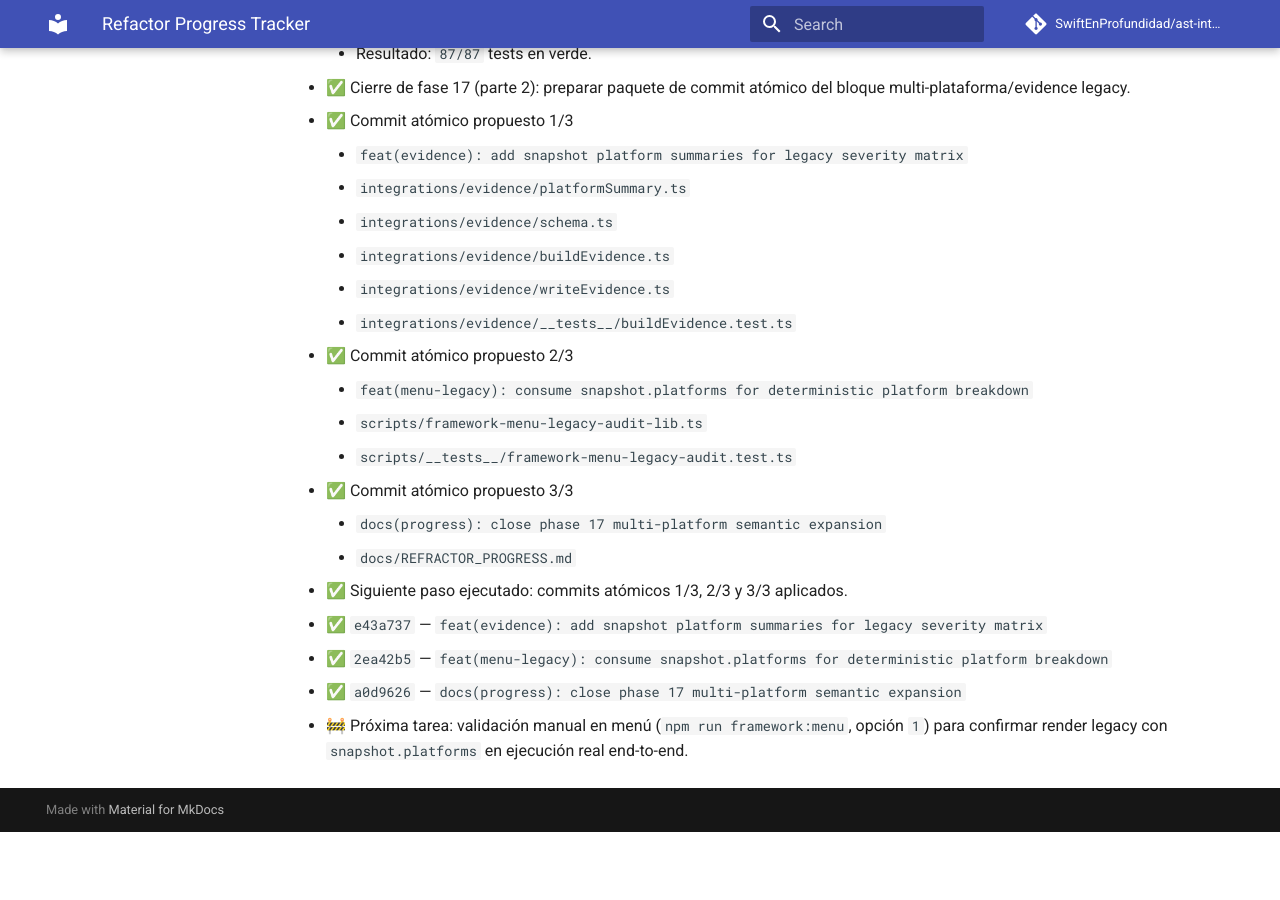
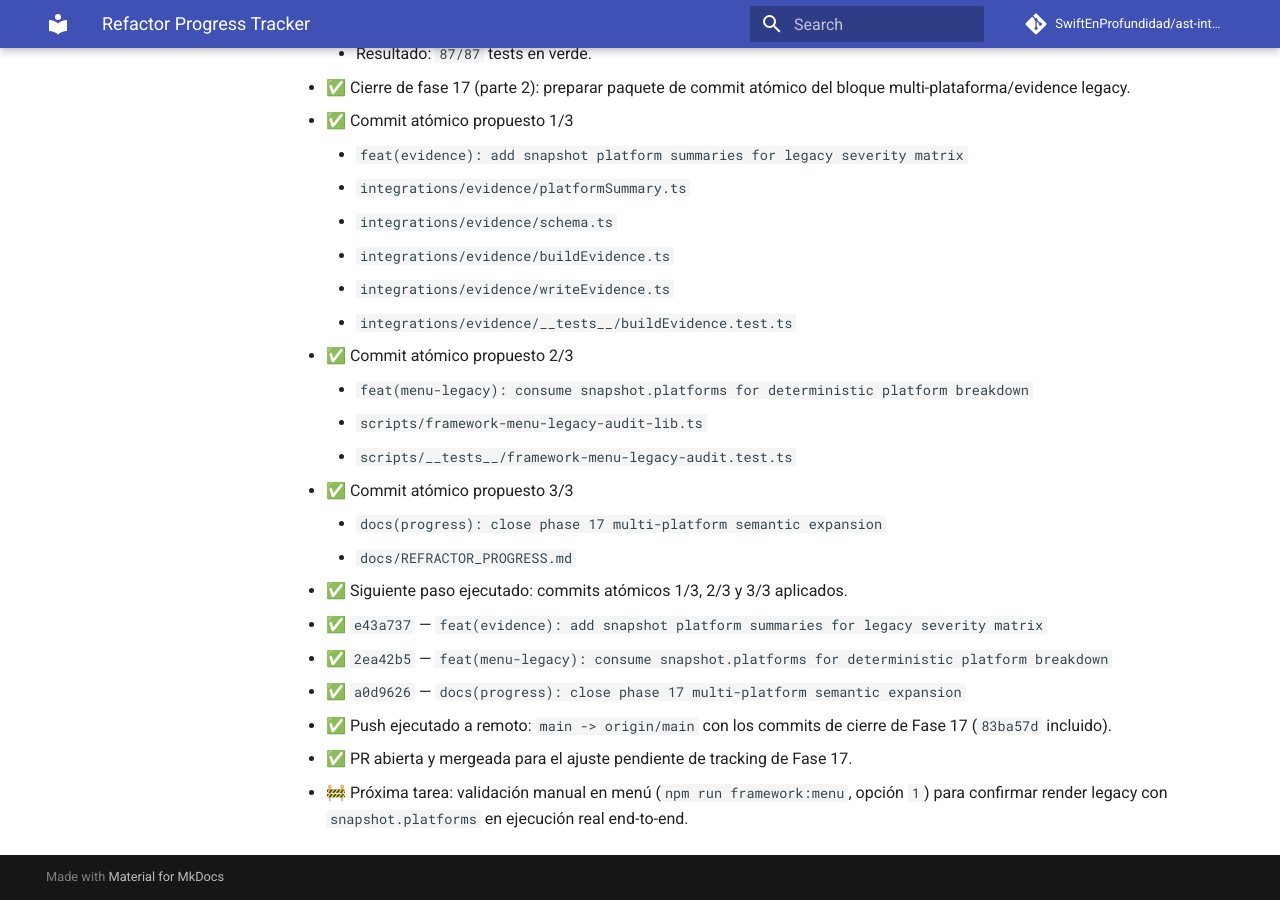
Before and after one commit to SwiftEnProfundidad/ast-intelligence-hooks, an MkDocs documentation site: the page built from docs/REFRACTOR_PROGRESS.md, in a window 1280 px wide and 900 px high, scrolled down 9263 px. Built offline with MkDocs 1.6.1 and Material for MkDocs 9.7.7, drawn with Linux system fonts in a browser that asks for light colours; comment, search, counter and statistics services are not loaded; before the commit the page ends 10095 px from its top, so only the background shows below that.

Commit message:
docs(progress): record phase 17 PR/merge execution

```diff
--- a/docs/REFRACTOR_PROGRESS.md
+++ b/docs/REFRACTOR_PROGRESS.md
@@ -248,4 +248,6 @@ Estado operativo del plan activo para restaurar capacidades enterprise sin rompe
   - ✅ `e43a737` — `feat(evidence): add snapshot platform summaries for legacy severity matrix`
   - ✅ `2ea42b5` — `feat(menu-legacy): consume snapshot.platforms for deterministic platform breakdown`
   - ✅ `a0d9626` — `docs(progress): close phase 17 multi-platform semantic expansion`
+- ✅ Push ejecutado a remoto: `main -> origin/main` con los commits de cierre de Fase 17 (`83ba57d` incluido).
+- ✅ PR abierta y mergeada para el ajuste pendiente de tracking de Fase 17.
 - 🚧 Próxima tarea: validación manual en menú (`npm run framework:menu`, opción `1`) para confirmar render legacy con `snapshot.platforms` en ejecución real end-to-end.
```
